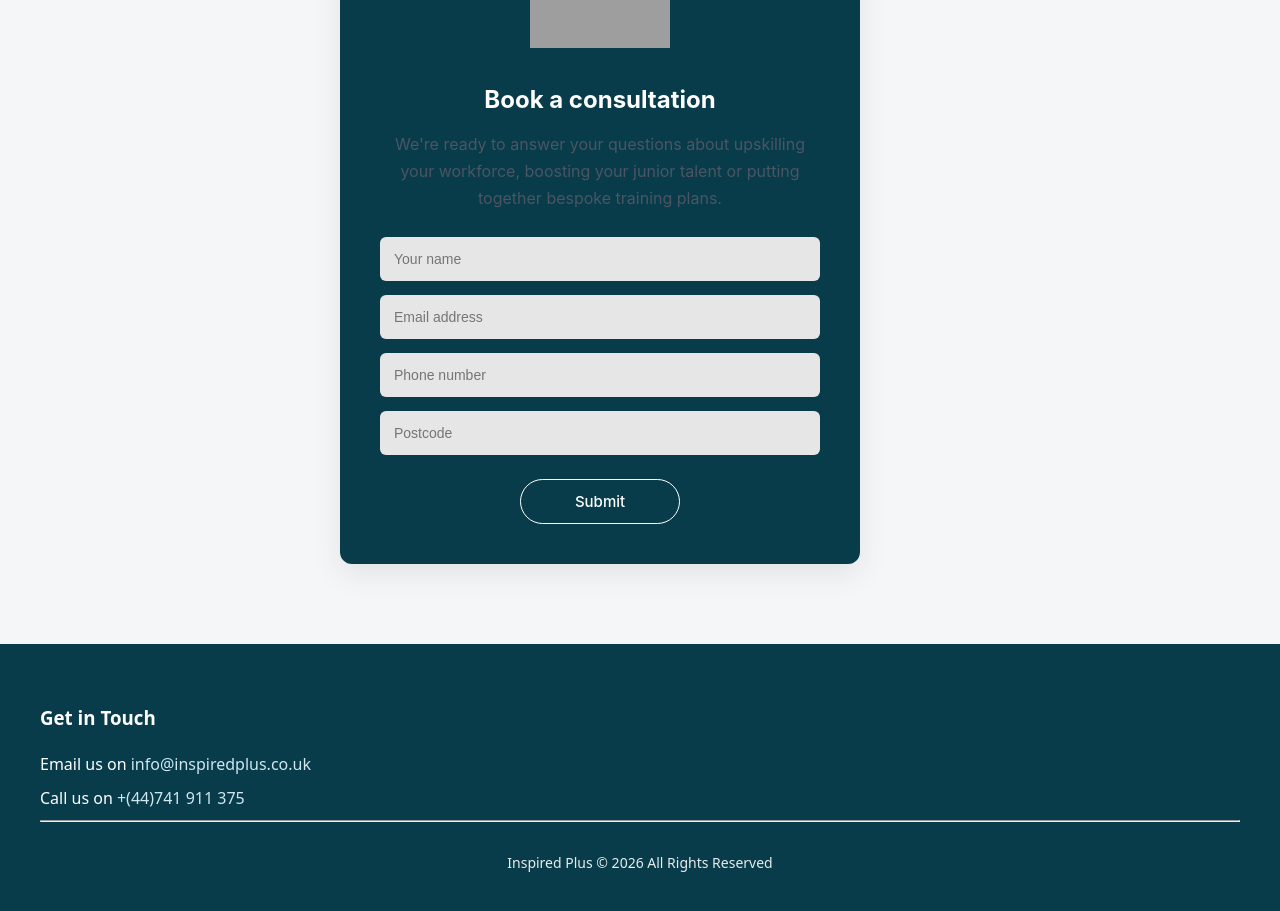
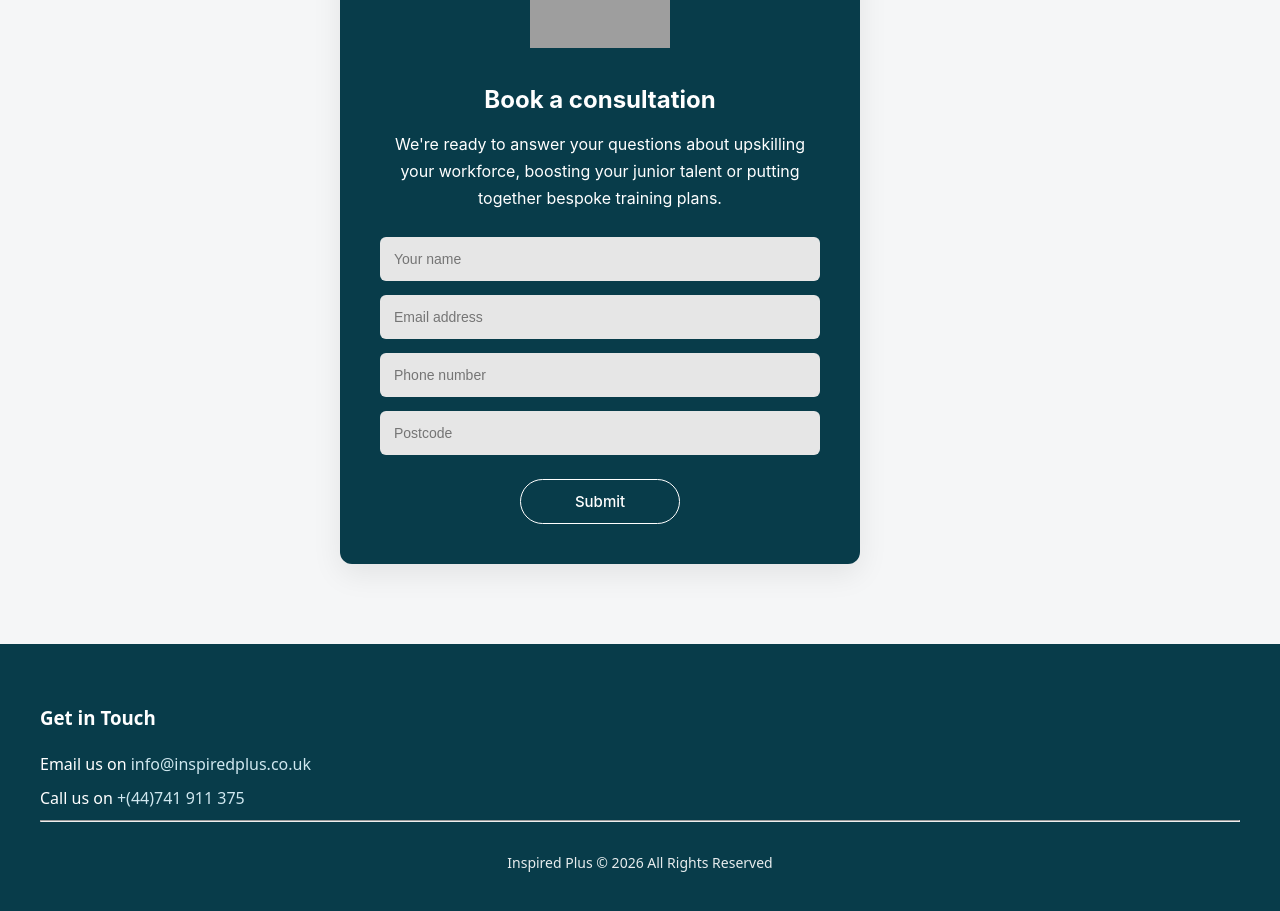
Before and after one commit to HudsonWayne/Inspired-Plus, a React (Vite) app in the folder inspired_plus/: page /about in a window 1280 px wide. Shown: the part 2000-2911 px from the top of the page. Built offline with nearby package versions, Linux system fonts and the light colour scheme; grey boxes are pictures that could not be loaded.

Commit message:
initial commit

```diff
--- a/inspired_plus/src/components/About-Us/About.css
+++ b/inspired_plus/src/components/About-Us/About.css
@@ -172,7 +172,7 @@
 }
 
 .consultation-text {
-  color: #4b5563;
+  color: white;
   margin-bottom: 25px;
 }
 
```
